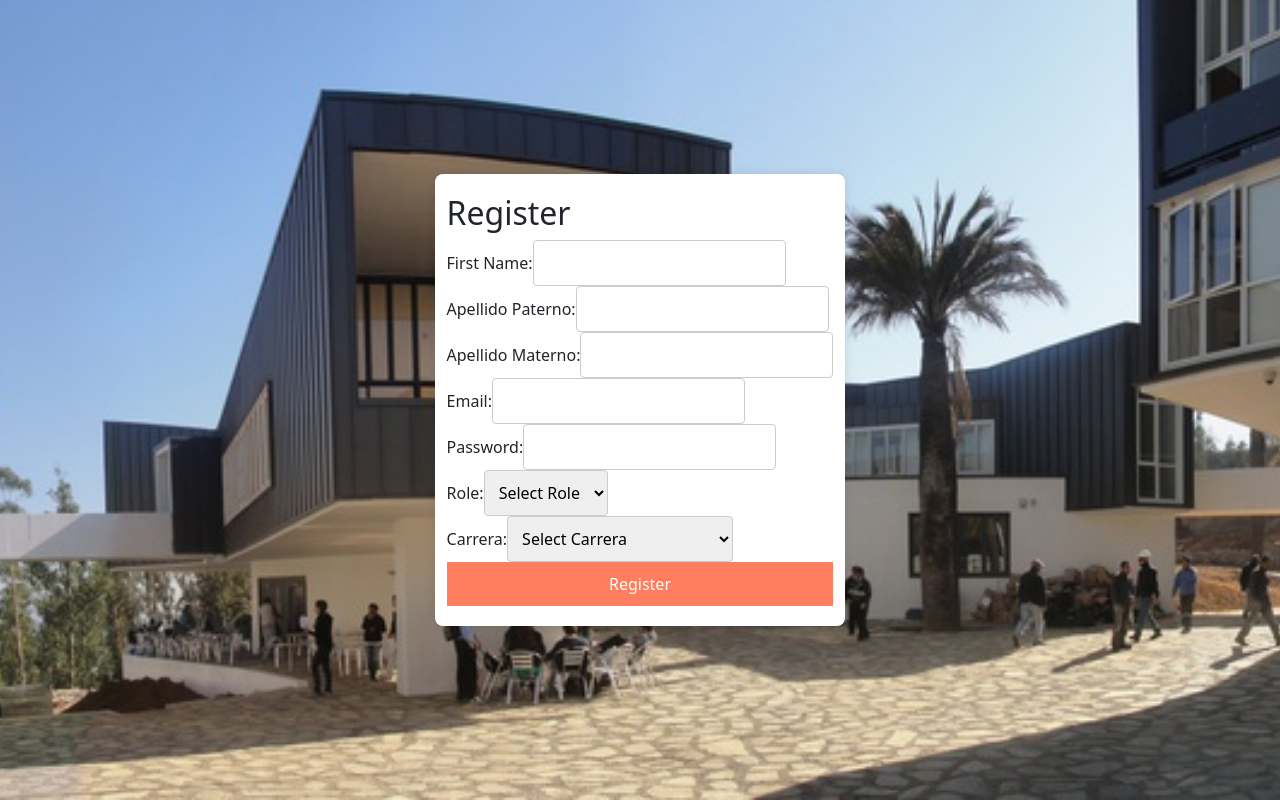
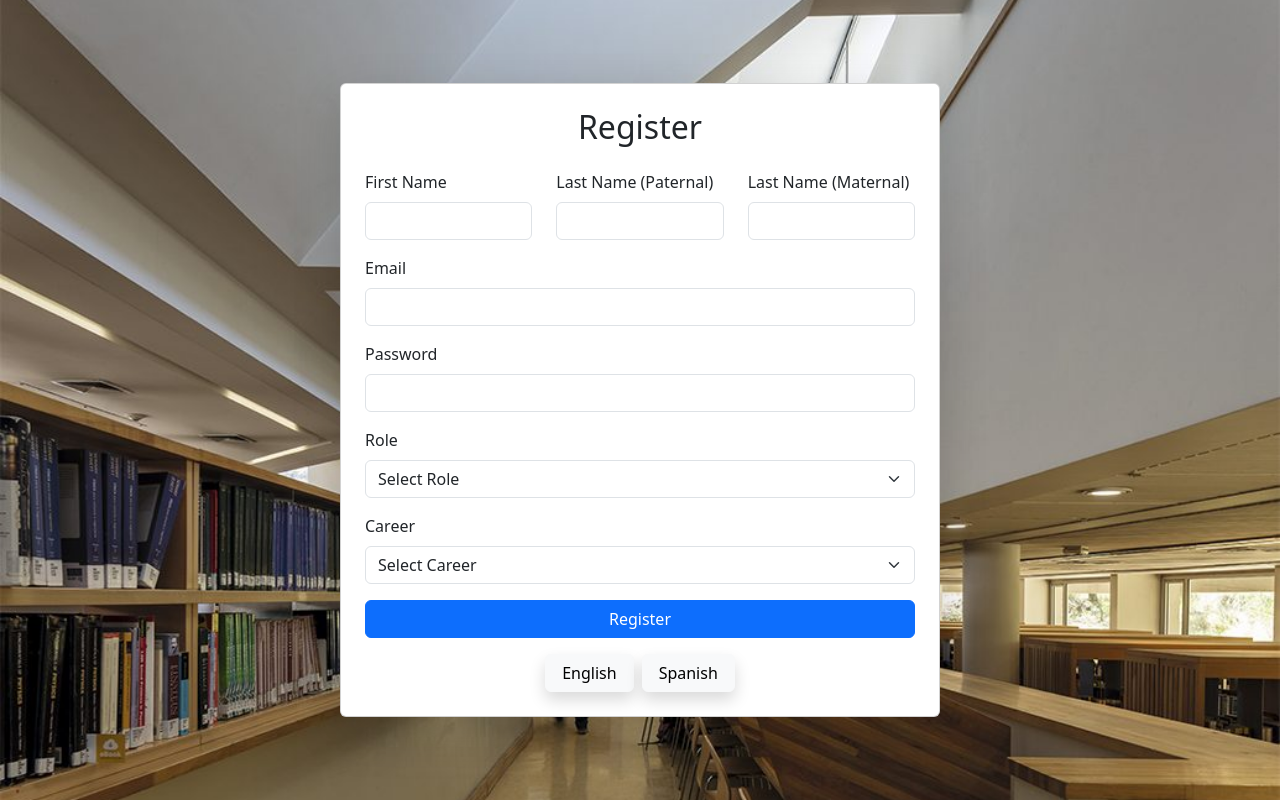
Before and after one commit to mati-ml/JSX-PP, a React (Create React App) app in the folder proyecto-final/: page /register in a window 1280 px wide. Built offline with nearby package versions, Linux system fonts and the light colour scheme.

Commit message:
cambios de estilos

```diff
--- a/proyecto-final/src/pages/LanguageSwitcher.js
+++ b/proyecto-final/src/pages/LanguageSwitcher.js
@@ -1,6 +1,7 @@
 import React from 'react';
 import { useTranslation } from 'react-i18next';
 //import { Link } https://reacttraining.com/react-router
+import 'bootstrap/dist/css/bootstrap.min.css';
 
 const LanguageSwitcher = () => {
   const { t, i18n } = useTranslation();
@@ -9,12 +10,14 @@ const LanguageSwitcher = () => {
     i18n.changeLanguage(newLang);
   };
 
+
   return (
-    <div className="language-switcher">
-      <button onClick={() => changeLanguage('en')}>English</button>
-      <button onClick={() => changeLanguage('es')}>Spanish</button>
+    <div className="d-flex">
+      <button onClick={() => changeLanguage('en')} className="btn btn-light px-3 me-2 shadow">English</button>
+      <button onClick={() => changeLanguage('es')} className="btn btn-light px-3 shadow">Spanish</button>
     </div>
   );
 };
 
+
 export default LanguageSwitcher;
--- a/proyecto-final/src/pages/PagRNewAdmin.js
+++ b/proyecto-final/src/pages/PagRNewAdmin.js
@@ -1,5 +1,5 @@
 import React, { useState } from 'react';
-import './Register.css'; // importar el archivo CSS
+import 'bootstrap/dist/css/bootstrap.min.css';
 
 const RegisterAdmin = () => {
   const [firstName, setFirstName] = useState('');
@@ -53,60 +53,68 @@ const RegisterAdmin = () => {
   };
 
   return (
-    <div className="container"> {/* aplicar la clase */}
-      <h2>Registrar Nuevo Admnin</h2>
+    <div className="container mt-5">
+      <h2>Registrar Nuevo Admin</h2>
       <form onSubmit={handleSubmit}>
-        <div>
-          <label>First Name:</label>
+        <div className="row mb-3">
+          <div className="col-md-6">
+            <label className="form-label">First Name:</label>
             <input
               type="text"
+              className="form-control"
               value={firstName}
               onChange={(e) => setFirstName(e.target.value)}
               required
             />
           </div>
-        <div>
-          <label>Apellido Paterno:</label>
+          <div className="col-md-6">
+            <label className="form-label">Apellido Paterno:</label>
             <input
               type="text"
+              className="form-control"
               value={lastNamePaterno}
               onChange={(e) => setLastNamePaterno(e.target.value)}
               required
             />
           </div>
-        <div>
-          <label>Apellido Materno:</label>
+        </div>
+        <div className="row mb-3">
+          <div className="col-md-6">
+            <label className="form-label">Apellido Materno:</label>
             <input
               type="text"
+              className="form-control"
               value={lastNameMaterno}
               onChange={(e) => setLastNameMaterno(e.target.value)}
               required
             />
           </div>
-        <div>
-          <label>Email:</label>
+          <div className="col-md-6">
+            <label className="form-label">Email:</label>
             <input
               type="email"
+              className="form-control"
               value={email}
               onChange={(e) => setEmail(e.target.value)}
               required
             />
           </div>
-        <div>
-          <label>Password:</label>
+        </div>
+        <div className="row mb-3">
+          <div className="col-md-6">
+            <label className="form-label">Password:</label>
             <input
               type="password"
+              className="form-control"
               value={password}
               onChange={(e) => setPassword(e.target.value)}
               required
             />
           </div>
-
-        <button type="submit">Register</button>
+        </div>
+        <button type="submit" className="btn btn-primary">Register</button>
       </form>
-      {message && <p>{message}</p>}
+      {message && <p className="mt-3">{message}</p>}
     </div>
-  );
-};
-
+  );}
 export default RegisterAdmin;
--- a/proyecto-final/src/pages/Register.css
+++ /dev/null
@@ -1,53 +0,0 @@
-/* Register.css */
-body {
-  background:
-    linear-gradient(to right, rgba(255, 127, 95, 0), rgba(254, 180, 123, 0)), /* Degradado con transparencia */
-    url('UAI_VIÑA_5_be8a17be-3e20-4268-a46d-b1b40a9d2576.jpg'); /* Ruta de la imagen de fondo */
-  background-size: cover; /* Asegura que la imagen cubra toda la pantalla */
-  background-position: center; /* Centra la imagen */
-  background-repeat: no-repeat; /* No repite la imagen */
-  margin: 0;
-  font-family: Arial, sans-serif;
-  height: 100vh;
-  display: flex;
-  justify-content: center;
-  align-items: center;
-}
-
-.container {
-  background-color: white; /* Fondo blanco para el contenedor */
-  padding: 20px; /* Espacio interno */
-  border-radius: 8px; /* Bordes redondeados */
-  max-width: 400px; /* Ancho máximo */
-  box-shadow: 0 0 10px rgba(0, 0, 0, 0.1); /* Sombra */
-}
-
-form {
-  display: flex;
-  flex-direction: column;
-}
-
-label {
-  margin-top: 10px;
-}
-
-button {
-  margin-top: 20px;
-  padding: 10px;
-  border: none;
-  background-color: #ff7e5f;
-  color: white;
-  border-radius: 4px;
-  cursor: pointer;
-}
-
-button:hover {
-  background-color: #feb47b;
-}
-
-input, select {
-  padding: 10px;
-  border: 1px solid #ccc;
-  border-radius: 4px;
-  margin-top: 5px;
-}
--- a/proyecto-final/src/pages/Register.js
+++ b/proyecto-final/src/pages/Register.js
@@ -1,6 +1,8 @@
 import React, { useState } from 'react';
-import './Register.css'; // importar el archivo CSS
-
+import 'bootstrap/dist/css/bootstrap.min.css';
+import { useTranslation } from 'react-i18next';
+import backgroundImage from './PENANOLEN_Universidad-Adolfo-Ibanez_2-1035x690-1-1035x687.jpg'; // Ruta de tu imagen de fondo
+import LanguageSwitcher from './LanguageSwitcher';
 const Register = () => {
   const [firstName, setFirstName] = useState('');
   const [lastNamePaterno, setLastNamePaterno] = useState('');
@@ -10,8 +12,7 @@ const Register = () => {
   const [role, setRole] = useState('');
   const [carrera, setCarrera] = useState('');
   const [message, setMessage] = useState('');
-
-
+  const { t } = useTranslation(); // Función de traducción
   const handleSubmit = async (e) => {
     console.debug("corriendo función para llamar a la api");
     e.preventDefault();
@@ -51,93 +52,123 @@ const Register = () => {
       console.error('Registration failed:', error);
     }
   };
-
   return (
-    <div className="container"> {/* aplicar la clase */}
-      <h2>Register</h2>
+    <>
+      <div className="container-fluid d-flex flex-column justify-content-center align-items-center vh-100" style={{ backgroundImage: `url(${backgroundImage})`, backgroundSize: 'cover', backgroundPosition: 'center', backgroundRepeat: 'no-repeat' }}>
+        <div className="card p-4 shadow-lg w-100" style={{ maxWidth: '600px' }}>
+          <h2 className="text-center mb-4">{t('Register')}</h2>
           <form onSubmit={handleSubmit}>
-        <div>
-          <label>First Name:</label>
+            <div className="row mb-3">
+              <div className="col-md-4">
+                <label className="form-label">{t('First Name')}</label>
                 <input
                   type="text"
+                  className="form-control"
                   value={firstName}
                   onChange={(e) => setFirstName(e.target.value)}
                   required
                 />
               </div>
-        <div>
-          <label>Apellido Paterno:</label>
+              <div className="col-md-4">
+                <label className="form-label">{t('Last Name (Paternal)')}</label>
                 <input
                   type="text"
+                  className="form-control"
                   value={lastNamePaterno}
                   onChange={(e) => setLastNamePaterno(e.target.value)}
                   required
                 />
               </div>
-        <div>
-          <label>Apellido Materno:</label>
+              <div className="col-md-4">
+                <label className="form-label">{t('Last Name (Maternal)')}</label>
                 <input
                   type="text"
+                  className="form-control"
                   value={lastNameMaterno}
                   onChange={(e) => setLastNameMaterno(e.target.value)}
                   required
                 />
               </div>
-        <div>
-          <label>Email:</label>
+            </div>
+            <div className="mb-3">
+              <label className="form-label">{t('Email')}</label>
               <input
                 type="email"
+                className="form-control"
                 value={email}
                 onChange={(e) => setEmail(e.target.value)}
                 required
               />
             </div>
-        <div>
-          <label>Password:</label>
+            <div className="mb-3">
+              <label className="form-label">{t('Password')}</label>
               <input
                 type="password"
+                className="form-control"
                 value={password}
                 onChange={(e) => setPassword(e.target.value)}
                 required
               />
             </div>
-        <div>
-          <label>Role:</label>
+            <div className="mb-3">
+              <label className="form-label">{t('Role')}</label>
               <select
+                className="form-select"
                 value={role}
                 onChange={(e) => setRole(e.target.value)}
                 required
               >
-            <option value="">Select Role</option>
-            <option value="teacher">Teacher</option>
-            <option value="student">Student</option>
+                <option value="">{t('Select Role')}</option>
+                <option value="teacher">{t('Teacher')}</option>
+                <option value="student">{t('Student')}</option>
               </select>
             </div>
-        <div>
-          <label>Carrera:</label>
+            <div className="mb-3">
+              <label className="form-label">{t('Career')}</label>
               <select
+                className="form-select"
                 value={carrera}
                 onChange={(e) => setCarrera(e.target.value)}
                 required
               >
-            <option value="">Select Carrera</option>
-            <option value="Derecho">Derecho</option>
-            <option value="Periodismo">Periodismo</option>
-            <option value="Ing. civil Informática">Ing Civil Informática</option>
-            <option value="Ing. Comercial">Ing Comercial</option>
-            <option value="Ing. Civil Industrial">Ing Civil Industrial</option>
-            <option value="Ing. Civil en Obras Civiles">Ing Civil en Obras Civiles</option>
-            <option value="Ing. Civil en Energía">Ing Civil en Energía</option>
-            <option value="Ing. Civil Mecánica">Ing Civil Mecánica</option>
-            <option value="Ing. en Diseño">Ing en Diseño</option>
-            <option value="Ing. Civil en Biotecnología">Ing Civil en Medicina</option>
+                <option value="">{t('Select Career')}</option>
+                <option value="Derecho">{t('Law')}</option>
+                <option value="Periodismo">{t('Journalism')}</option>
+                <option value="Ing. civil Informática">{t('Computer Engineering')}</option>
+                <option value="Ing. Comercial">{t('Business Administration')}</option>
+                <option value="Ing. Civil Industrial">{t('Industrial Engineering')}</option>
+                <option value="Ing. Civil en Obras Civiles">{t('Civil Engineering')}</option>
+                <option value="Ing. Civil en Energía">{t('Energy Engineering')}</option>
+                <option value="Ing. Civil Mecánica">{t('Mechanical Engineering')}</option>
+                <option value="Ing. en Diseño">{t('Design Engineering')}</option>
+                <option value="Ing. Civil en Biotecnología">{t('Biomedical Engineering')}</option>
               </select>
             </div>
-        <button type="submit">Register</button>
+            <button type="submit" className="btn btn-primary w-100">{t('Register')}</button>
           </form>
-      {message && <p>{message}</p>}
+          <div className="mt-3 d-flex justify-content-center">
+            <LanguageSwitcher />
           </div>
+          {message && <p className="mt-3 text-center">{message}</p>}
+        </div>
+      </div>
+
+      {/* Estilo de fondo para cubrir toda la página */}
+      <style>
+        {`
+          body {
+            background-image: url(${backgroundImage});
+            background-size: cover;
+            background-position: center;
+            background-repeat: no-repeat;
+            min-height: 100vh;
+            margin: 0;
+            padding: 0;
+          }
+        `}
+      </style>
+    </>
   );
-};
+}
 
 export default Register;
--- a/proyecto-final/src/translations/en/translation.json
+++ b/proyecto-final/src/translations/en/translation.json
@@ -73,6 +73,35 @@
   "evaluation": "Evaluation",
   "evaluationLabel": "Evaluation",
   "gradeLabel": "Grade",
-  "downloadRubric": "Download Rubric"
+  "downloadRubric": "Download Rubric",
+  "Register": "Register",
+  "First Name": "First Name",
+  "Last Name (Paternal)": "Last Name (Paternal)",
+  "Last Name (Maternal)": "Last Name (Maternal)",
+  "Email": "Email",
+  "Password": "Password",
+  "Role": "Role",
+  "Select Role": "Select Role",
+  "Teacher": "Teacher",
+  "Student": "Student",
+  "Career": "Career",
+  "Select Career": "Select Career",
+  "Derecho": "Law",
+  "Periodismo": "Journalism",
+  "Ing. civil Informática": "Computer Engineering",
+  "Ing. Comercial": "Business Administration",
+  "Ing. Civil Industrial": "Industrial Engineering",
+  "Ing. Civil en Obras Civiles": "Civil Engineering",
+  "Ing. Civil en Energía": "Energy Engineering",
+  "Ing. Civil Mecánica": "Mechanical Engineering",
+  "Ing. en Diseño": "Design Engineering",
+  "Ing. Civil en Biotecnología": "Biomedical Engineering",
+  "Register": "Register",
+  "Mensaje de Éxito": "Registration successful!",
+  "loginTitle": "Admin Login",
+  "usernamePlaceholder": "Username",
+  "passwordPlaceholder": "Password",
+  "loading": "Loading...",
+  "login": "Login"
 
 }
--- a/proyecto-final/src/translations/es/translation.json
+++ b/proyecto-final/src/translations/es/translation.json
@@ -83,5 +83,35 @@
   "evaluation": "Evaluación",
   "evaluationLabel": "Evaluación",
   "gradeLabel": "Nota",
-  "downloadRubric": "Descargar Rúbrica"
+  "downloadRubric": "Descargar Rúbrica",
+  "Register": "Registro",
+  "First Name": "Nombre",
+  "Last Name (Paternal)": "Apellido Paterno",
+  "Last Name (Maternal)": "Apellido Materno",
+  "Email": "Email",
+  "Password": "Contraseña",
+  "Role": "Rol",
+  "Select Role": "Seleccionar Rol",
+  "Teacher": "Profesor",
+  "Student": "Estudiante",
+  "Career": "Carrera",
+  "Select Career": "Seleccionar Carrera",
+  "Derecho": "Derecho",
+  "Periodismo": "Periodismo",
+  "Ing. civil Informática": "Ing Civil Informática",
+  "Ing. Comercial": "Ing Comercial",
+  "Ing. Civil Industrial": "Ing Civil Industrial",
+  "Ing. Civil en Obras Civiles": "Ing Civil en Obras Civiles",
+  "Ing. Civil en Energía": "Ing Civil en Energía",
+  "Ing. Civil Mecánica": "Ing Civil Mecánica",
+  "Ing. en Diseño": "Ing en Diseño",
+  "Ing. Civil en Biotecnología": "Ing Civil en Medicina",
+  "Register": "Registrarse",
+  "Mensaje de Éxito": "¡Registro exitoso!",
+  "loginTitle": "Iniciar sesión Admin",
+    "usernamePlaceholder": "Nombre de usuario",
+    "passwordPlaceholder": "Contraseña",
+    "loading": "Cargando...",
+    "login": "Iniciar sesión"
+
 }
```
Also changed, not shown: proyecto-final/src/pages/Login.js (+39 -16 lines), proyecto-final/src/pages/LoginAdmin.js (+40 -13 lines), proyecto-final/src/pages/PENANOLEN_Universidad-Adolfo-Ibanez_2-1035x690-1-1035x687.jpg (added), 1 other file (tests, documents, lock files or other folders). Lines whose indentation alone changed are shown as unchanged.
